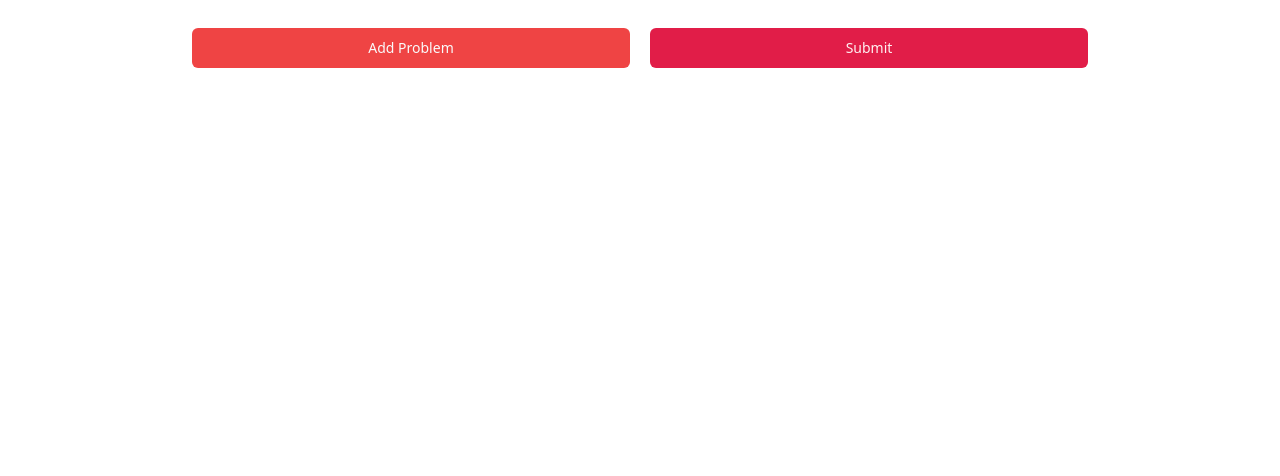
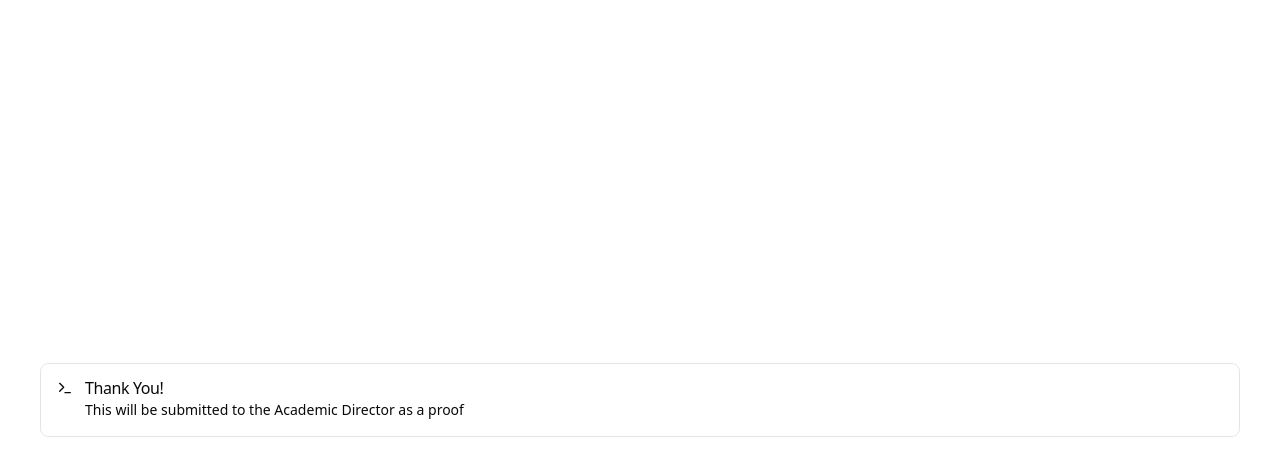
Before and after one commit to dheeraj0831/anti-tess, a React (Vite) app: page /upload in a window 1280 px wide. Both pictures are taken after typing "Sample" into the empty fields and a click on the button "Submit". Shown: the top 476 px of the page. Built offline with nearby package versions, Linux system fonts and the light colour scheme.

Commit message:
alert after submission

```diff
--- a/src/pages/Upload.jsx
+++ b/src/pages/Upload.jsx
@@ -1,38 +1,56 @@
-import Problem from "@/components/Problem"
-import { useEffect, useState } from "react"
-import { Button } from "@/components/ui/button"
+import Problem from "@/components/Problem";
+import { useEffect, useState } from "react";
+import { Button } from "@/components/ui/button";
+import { Alert, AlertDescription, AlertTitle } from "@/components/ui/alert";
+import { Terminal } from "lucide-react";
+
 const Upload = () => {
-
   useEffect(() => {
     // When the component mounts, add one initial problem
     addProblem();
   }, []);
 
-
-  const [problems, setProblems] = useState([])
+  const [problems, setProblems] = useState([]);
+  const [submitted, setSubmitted] = useState(false);
 
   const addProblem = (problem) => {
-    setProblems([...problems, problem])
-  }
+    setProblems([...problems, problem]);
+  };
 
   const handleSubmit = () => {
-    console.log(problems)
-    setProblems([])
-  }
+    console.log(problems);
+    setProblems([]);
+    setSubmitted(true);
+  };
+
   return (
-    <div className="flex flex-col mx-10 my-2 ">
+    <div className="flex flex-col mx-10 my-2 items-center">
       {problems.map((problem, index) => (
         <Problem key={index} problem={problem} />
-      ))
-      }
+      ))}
 
-      <div className="w-full max-w-4xl mx-auto flex items-between gap-5 mt-5 mb-10">
-        <Button variant="destructive" onClick={addProblem} className='w-full'>Add Problem</Button>
-        <Button onClick={handleSubmit} className='w-full'>Submit</Button>
-      </div>
+      {submitted ? (
+        <div className="fixed top-0 left-0 h-full w-full flex justify-center items-center ">
+          <Alert className="mx-10">
+            <Terminal className="h-4 w-4" />
+            <AlertTitle>Thank You!</AlertTitle>
+            <AlertDescription>
+              This will be submitted to the Academic Director as a proof
+            </AlertDescription>
+          </Alert>
+        </div>
+      ) : (
+        <div className="w-full max-w-4xl mx-auto flex items-between gap-5 mt-5 mb-10">
+          <Button variant="destructive" onClick={addProblem} className="w-full">
+            Add Problem
+          </Button>
+          <Button onClick={handleSubmit} className="w-full">
+            Submit
+          </Button>
+        </div>
+      )}
     </div>
+  );
+};
 
-  )
-}
-
-export default Upload
+export default Upload;
```
